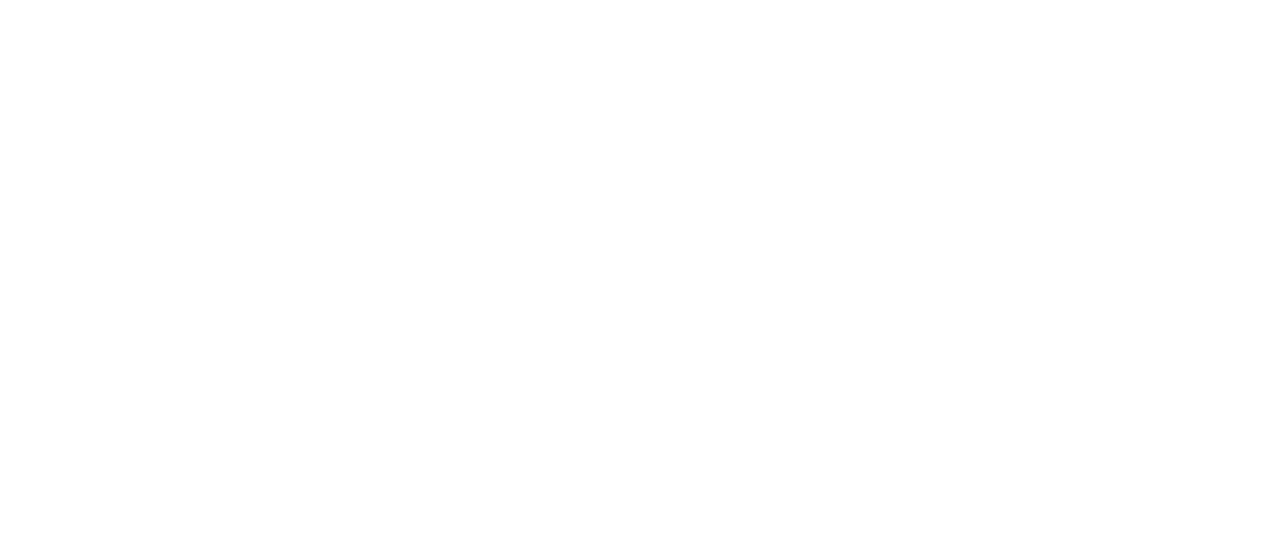
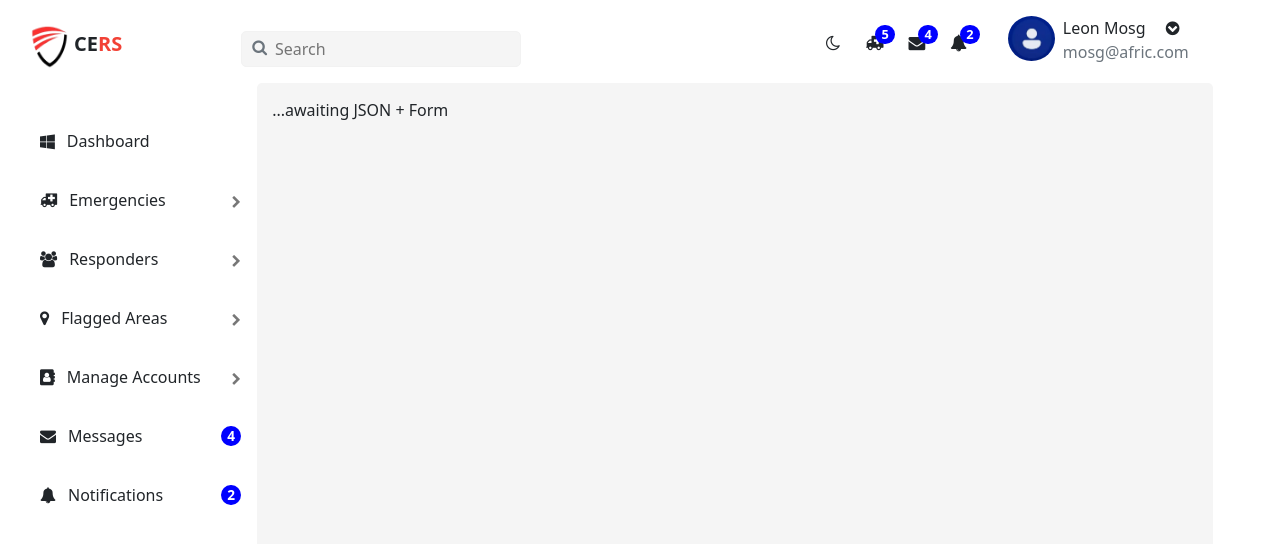
Before and after one commit to LeonardOgendo/Campus-Emergency-Response-System, a React (Vite) app in the folder 1-Frontend/admin-dashboard/: page /admin/flag-area in a window 1280 px wide. Before the commit this address had no page. Shown: the top 544 px of the page. Built offline with nearby package versions, Linux system fonts and the light colour scheme.

Commit message:
Admin Dashboard ready to consume API data

```diff
--- a/1-Frontend/admin-dashboard/src/App.jsx
+++ b/1-Frontend/admin-dashboard/src/App.jsx
@@ -8,6 +8,10 @@ import ViewResponders from './components/ViewResponders';
 import AssignResponders from './components/AssignResponders';
 import ApproveAccounts from './components/ApproveAccounts';
 import RemoveAccounts from './components/RemoveAccounts';
+import FlaggedAreas from './components/FlaggedAreas';
+import FlagArea from './components/FlagArea';
+import Notifications from './components/Notifications';
+import Messages from './components/Messages';
 
 const App = () => {
 
@@ -23,6 +27,10 @@ const App = () => {
                     <Route path="responders/assign" element={<AssignResponders />} />
                     <Route path="users/approve" element={<ApproveAccounts />} />
                     <Route path="users/remove" element={<RemoveAccounts />} />
+                    <Route path="admin/flagged-areas" element={<FlaggedAreas />} />
+                    <Route path="admin/flag-area" element={<FlagArea />} />
+                    <Route path="admin/notifications" element={<Notifications />} />
+                    <Route path="admin/messages" element={<Messages />} />
                 </Route>
             </Routes>
        </BrowserRouter>
--- /dev/null
+++ b/1-Frontend/admin-dashboard/src/components/FlagArea.jsx
@@ -0,0 +1,8 @@
+
+const FlagArea = () => {
+    return (
+        <p>...awaiting JSON + Form</p>
+    )
+}
+
+export default FlagArea
--- /dev/null
+++ b/1-Frontend/admin-dashboard/src/components/FlaggedAreas.jsx
@@ -0,0 +1,8 @@
+
+const FlaggedAreas = () => {
+    return (
+        <p>...awaiting JSON</p>
+    )
+}
+
+export default FlaggedAreas
--- a/1-Frontend/admin-dashboard/src/components/SideNav.jsx
+++ b/1-Frontend/admin-dashboard/src/components/SideNav.jsx
@@ -18,22 +18,55 @@ const SideNav = () => {
 
             <div className='side-nav'>
                 <ul>
-                    <li className='li-block'><i className='fa fa-windows ico'></i><Link to="/">Dashboard</Link></li>
-                    <li onClick={() => toggleDropdown("responders")}>
+                    <li className='li-block main-links'><i className='fa fa-windows ico'></i><Link className='text-decoration-none text-dark' to="/">Dashboard</Link></li>
+                    <li className='main-links' onClick={() => toggleDropdown("emergencies")}>
                         <i className='fa fa-ambulance ico'></i>Emergencies <i className='fa fa-chevron-right ico-more'></i>
 
-                        {openDropdown === "responders" && (
-                            <ul>
-                                <li><Link to="/emergencies/active">Active Emergencies</Link></li>
-                                <li><Link to="/emergencies/resolved">Resolved Emergencies</Link></li>
+                        {openDropdown === "emergencies" && (
+                            <ul className='dropdowns mt-2'>
+                                <li><Link to="/emergencies/active" className='text-decoration-none'>Active Emergencies</Link></li>
+                                <li><Link to="/emergencies/resolved" className='text-decoration-none'>Resolved Emergencies</Link></li>
                             </ul>
                         )}
                     </li>
-                    <li><i className='fa fa-users ico'></i>Responders <i className='fa fa-chevron-right ico-more'></i></li>
-                    <li><i className='fa fa-map-marker ico'></i>Flagged Areas  <i className='fa fa-chevron-right ico-more'></i></li>
-                    <li><i className='fa fa-address-book ico'></i>Manage Accounts  <i className='fa fa-chevron-right ico-more'></i></li>
-                    <li><i className='fa fa-envelope ico'></i>Messages</li>
-                    <li><i className='fa fa-bell ico'></i>Notifications</li>
+                    <li className='main-links' onClick={() => toggleDropdown("responders")}>
+                        <i className='fa fa-users ico'></i>Responders <i className='fa fa-chevron-right ico-more'></i>
+
+                        {openDropdown === "responders" && (
+                            <ul className='dropdowns mt-2'>
+                                <li><Link to="/responders/view" className='text-decoration-none'>View Responders</Link></li>
+                                <li><Link to="/responders/assign" className='text-decoration-none'>Assign Responders</Link></li>
+                            </ul>
+                        )}
+                    </li>
+                    <li className='main-links' onClick={() => toggleDropdown("flagged-areas")}>
+                        <i className='fa fa-map-marker ico'></i>Flagged Areas<i className='fa fa-chevron-right ico-more'></i>
+
+                        {openDropdown === "flagged-areas" && (
+                            <ul className='dropdowns mt-2'>
+                                <li><Link to="/admin/flagged-areas" className='text-decoration-none'>View Flagged Areas</Link></li>
+                                <li><Link to="/admin/flag-area" className='text-decoration-none'>Flag Areas</Link></li>
+                            </ul>
+                        )}
+                    </li>
+                    <li className='main-links' onClick={() => toggleDropdown("manage-accounts")}>
+                        <i className='fa fa-address-book ico'></i>Manage Accounts  <i className='fa fa-chevron-right ico-more'></i>
+
+                        {openDropdown === "manage-accounts" && (
+                            <ul className='dropdowns mt-2'>
+                                <li><Link to="users/approve" className='text-decoration-none'>Account Approvals</Link></li>
+                                <li><Link to="users/remove" className='text-decoration-none'>Remove Accounts</Link></li>
+                            </ul>
+                        )}
+                    </li>
+                    <li className='main-links' >
+                        <i className='fa fa-envelope ico'></i><Link className='text-decoration-none text-dark' to="/admin/messages">Messages</Link>
+                        <span className="notification-count">4</span>
+                    </li>
+                    <li className='main-links'>
+                        <i className='fa fa-bell ico'></i><Link className='text-decoration-none text-dark' to="admin/notifications">Notifications</Link>
+                        <span className="notification-count">2</span>
+                    </li>
                 </ul>
 
             </div>
--- a/1-Frontend/admin-dashboard/src/components/TopNav.jsx
+++ b/1-Frontend/admin-dashboard/src/components/TopNav.jsx
@@ -9,11 +9,25 @@ const TopNav = () => {
                 <i className="fa fa-search mt-1 me-1 text-secondary"></i>
                 <Search />
             </div>
+            <div className="ico-container">
+                <i className='fa fa-moon-o'></i>
+            </div>
 
-            <i className='fa fa-moon-o'></i>
-            <i className="fa fa-ambulance"></i>
-            <i className='fa fa-envelope'></i>
-            <i className='fa fa-bell'></i>
+            <div className="ico-container">
+                <i className="fa fa-ambulance"></i>
+                <span>5</span>
+            </div>
+
+            <div className="ico-container">
+                <i className='fa fa-envelope'></i>
+                <span>4</span>
+            </div>
+
+            <div className="ico-container">
+                <i className='fa fa-bell'></i>
+                <span>2</span>
+            </div>
+
 
             <div className="user ms-3">
                 <div id="logo">
--- a/1-Frontend/admin-dashboard/src/styles.css
+++ b/1-Frontend/admin-dashboard/src/styles.css
@@ -21,15 +21,31 @@
 
 .custom-navigation {
     flex-basis: 20%;
+    min-width: 20%;
     height: 100vh;
 
-    & .side-nav ul li{
+    & .side-nav .main-links {
         list-style: none;
         margin-bottom: 35px;
     }
+    & .side-nav .notification-count {
+        float: right;
+        background: blue;
+        color: #fff;
+        border-radius: 50%;
+        padding: 0 6px;
+        font-size: 0.85rem;
+        font-weight: bold;
+        margin-top: 2px;
+    }
+
+    & .side-nav .dropdowns > li {
+        list-style: none;
+        margin-bottom: 10px;
+    }
 
     & .ico{
-        margin-right: 10px;
+        margin-right: 12px;
     }
 
     & .ico-more {
@@ -73,11 +89,25 @@
             border-radius: 50%;
         }
 
-        & > i {
+        & .ico-container {
             margin-top: 14px;
             margin-right: 25px;
             font-size: 1.05rem;
             cursor: pointer;
+            position: relative;
+        }
+
+        & .ico-container span {
+            position: absolute;
+            top: -5px;
+            left: 10px;
+            background: blue;
+            font-size: 0.8rem;
+            color: #fff;
+            border-radius: 50%;
+            padding: 0 6px;
+            font-weight: bold;
+
         }
 
         .user {
@@ -112,11 +142,16 @@
         flex-wrap: wrap;
 
 
-        & div{
+        & > div{
             width: 48%;
             height: 150px;
             margin: 0 auto;
             margin-bottom: 10px;
+            cursor: pointer;
+            transition: box-shadow 0.3s ease-in-out;
+        }
+        & > div:hover {
+            box-shadow: 0 0 15px 0 #777;
         }
 
         & #t-users {
@@ -197,7 +232,13 @@
             color: #fff;
             position: relative;
             background: linear-gradient(135deg, #379634, #777);
+            transition: box-shadow 0.3s ease-in-out;
         }
+
+        & div:hover {
+            box-shadow: 0 0 15px 0 #777;
+        }
+
         & div::before {
             content: '';
             position: absolute;
```
